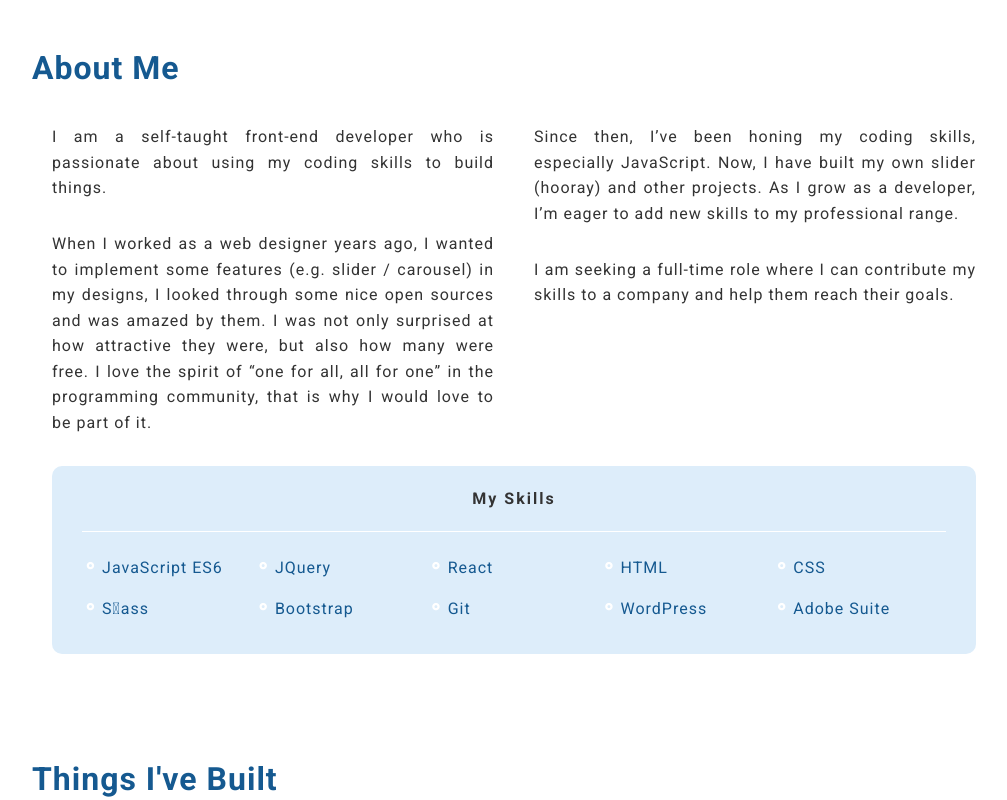
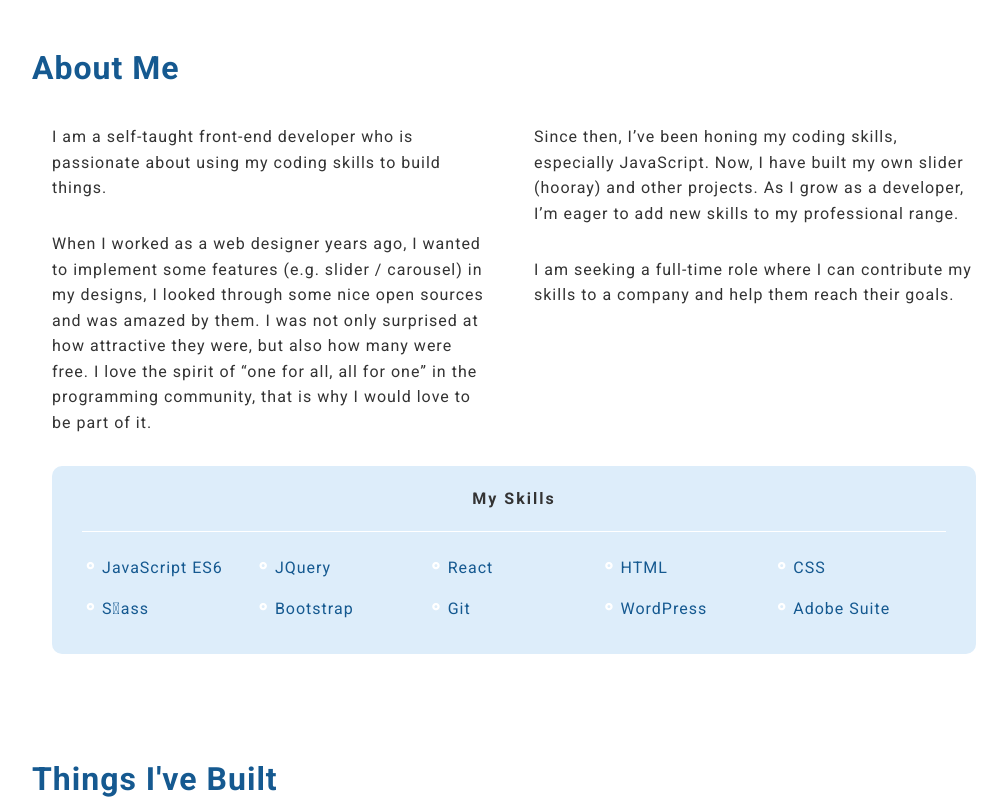
Before and after one commit to jasontwuk/Portfolio_React, a React (Create React App) app: page / in a window 1280 px wide. Shown: the part 860-1660 px from the top of the page, without its empty margins (126-1133 px from the left). Built offline with nearby package versions, Linux system fonts and the light colour scheme.

Commit message:
change text-align to left

```diff
--- a/sass/style.scss
+++ b/sass/style.scss
@@ -26,10 +26,6 @@ a {
 
 li {
   list-style: none;
-}
-
-p {
-  text-align: justify;
 }
 
 section {
--- a/src/style.css
+++ b/src/style.css
@@ -38,10 +38,6 @@ a {
 
 li {
   list-style: none;
-}
-
-p {
-  text-align: justify;
 }
 
 section {
```
